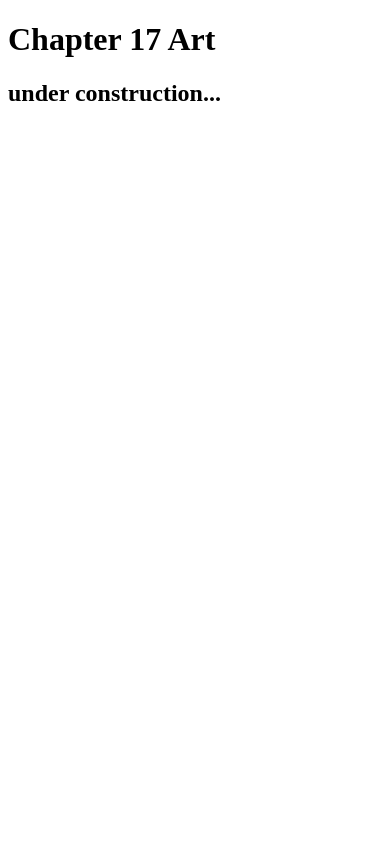
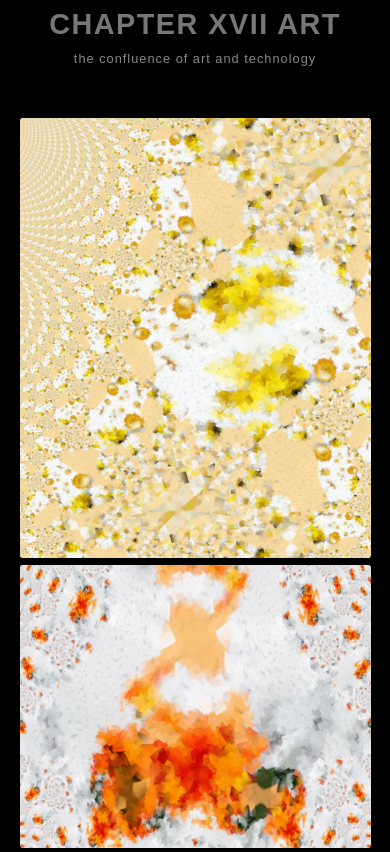
Before and after one commit to chapter17art/chapter17art.github.io, a plain HTML site: page index.html in a window 390 px wide. Shown: the top 852 px of the page. Drawn offline with Linux system fonts and the light colour scheme.

Commit message:
chapter17.art v1

```diff
--- a/index.html
+++ b/index.html
@@ -1,13 +1,46 @@
-<!doctype html>
+<!DOCTYPE html>
 <html lang="en">
-	<head>
-  	<meta charset="utf-8">
-  	<title>Chapter 17 Art</title>
-  	<meta name="description" content="Chapter 17 Art">
-  	<meta name="author" content="Chapter 17 Art">
-	</head>
-	<body>
-  	<h1>Chapter 17 Art</h1>
-	<h2>under construction...</h2>
-	</body>
+<head>
+    <meta charset="UTF-8" />
+    <meta name="viewport" content="width=device-width, initial-scale=1.0" />
+    <title>CHAPTER 17 ART</title>
+    <link rel="stylesheet" href="style.css"/>
+</head>
+<body>
+	<div class="main">
+		<h1>CHAPTER XVII ART</h1>
+		<p>the confluence of art and technology</p>
+		<div class="gallery">
+			<div class="img">
+				<img src="imgs/yellow-flowers.png" alt="Yellow Flowers" />
+			</div>
+			<div class="img">
+				<img src="imgs/orange-fury.png" alt="Orange Fury" />
+			</div>
+			<div class="img">
+				<img src="imgs/indigo-lady.png" alt="Indigo Lady" />
+			</div>
+			<div class="img">
+				<img src="imgs/green-lake.png" alt="Green Lake" />
+			</div>
+			<div class="img">
+				<img src="imgs/pink-sun.png" alt="Pink Sun" />
+			</div>
+			<div class="img">
+				<img src="imgs/blue-sky.png" alt="Blue Sky" />
+			</div>
+			<div class="img">
+				<img src="imgs/snowstorm.png" alt="Snowstorm" />
+			</div>
+			<div class="img">
+				<img src="imgs/red-vision.png" alt="Red Vision" />
+			</div>
+			<div class="img">
+				<img src="imgs/rich-soil.png" alt="Rich Soil" />
+			</div>
+		</div>
+        <p>&copy; 2021 <a href="https://twitter.com/chapter17art">CHAPTER17ART</a></p>
+        <br>
+	</div>
+</body>
 </html>
--- /dev/null
+++ b/style.css
@@ -0,0 +1,125 @@
+*{
+	margin:0;
+	padding:0;
+    font-family: sans-serif;
+    background-color: black;
+}
+.main{
+	position: relative;
+	height: 100%;
+    width: 100%;
+}
+
+.main a {
+    text-decoration: none;
+    color: #888;
+}
+.main h1{
+	position: relative;
+	height: auto;
+	width: 550px;
+	left: 50%;
+	transform: translateX(-50%);
+	margin:2% 0 0% 0;
+	text-align: center;
+	font-size: 3em;
+	font-weight: 650;
+	letter-spacing: 1.5px;
+	color:#777;
+	background:rgba(0, 0, 0, 0.05);
+}
+.main p{
+	position: relative;
+	height: auto;
+    width: 100%;
+    padding-top: 10px;
+	text-align: center;
+	font-weight: 500;
+	font-size: 1.2em;
+	letter-spacing: 1px;
+	color: #888;
+}
+.main .gallery{
+	position: relative;
+	height: auto;
+	width: 90%;
+	margin: auto;
+	padding: 45px 0;
+	display: grid;
+	grid-template-columns: auto auto auto auto; /*four rows*/
+	grid-gap: 2vh;
+	grid-auto-flow: dense;
+}
+.main .gallery .img{
+	position: relative;
+	height: 100%;
+	width: 100%;
+	overflow: hidden;
+	box-shadow: 0px 2px 2px rgba(0, 0, 0, 0.9 );
+	border-radius: 2px;
+}
+.main .gallery .img:first-child{
+	grid-column-start: span 2;
+	grid-row-start: span 2;
+}
+.main .gallery .img:nth-child(2n+3){
+	grid-row-start: span 2;
+}
+.main .gallery .img:nth-child(4n+5){
+	grid-column-start: span 2;
+	grid-row-start: span 2;
+}
+.main .gallery .img:nth-child(6n+7){
+	grid-row-start: span 1;
+}
+.main .gallery .img:nth-child(8n+9){
+	grid-column-start: span 1;
+	grid-row-start: span 1;
+}
+.main .gallery .img img{
+	height: 100%;
+	width: 100%;
+	object-fit: cover;
+	filter: brightness(0.5) grayscale(100);
+	border-radius: 2px;
+	transition: 0.3s ease-in-out;
+}
+.main .gallery .img:hover img{
+	filter: brightness(1) grayscale(0);
+}
+
+@media only screen and (max-width: 768px){
+	.main h1{
+		font-size: 2em;
+		width: 400px;
+	}
+	.main p{
+		font-size: 1em;
+	}
+	.main .gallery{
+		display: grid;
+		grid-template-columns: auto auto auto;
+	}
+}
+@media only screen and (max-width: 430px){
+	.main h1{
+		font-size: 1.8em;
+		width: 320px;
+	}
+	.main p{
+		font-size: 0.80em;
+	}
+	.main .gallery{
+		display: block;
+	}
+	.main .gallery .img{
+		display: block;
+		width: 100%;
+		height: 100%;
+		margin:2% 0;
+	}
+	.main .gallery .img img{
+		display: block;
+		filter: brightness(1) grayscale(0);
+	}
+}
```
Also changed, not shown: imgs/._blue-sky.png (added), imgs/._green-lake.png (added), imgs/._indigo-lady.png (added), imgs/._orange-fury.png (added), imgs/._pink-sun.png (added), imgs/._red-vision.png (added), imgs/._rich-soil.png (added), imgs/._snowstorm.png (added), imgs/._yellow-flowers.png (added), imgs/blue-sky.png (added), imgs/green-lake.png (added), imgs/indigo-lady.png (added), imgs/orange-fury.png (added), imgs/pink-sun.png (added), 4 more files.
